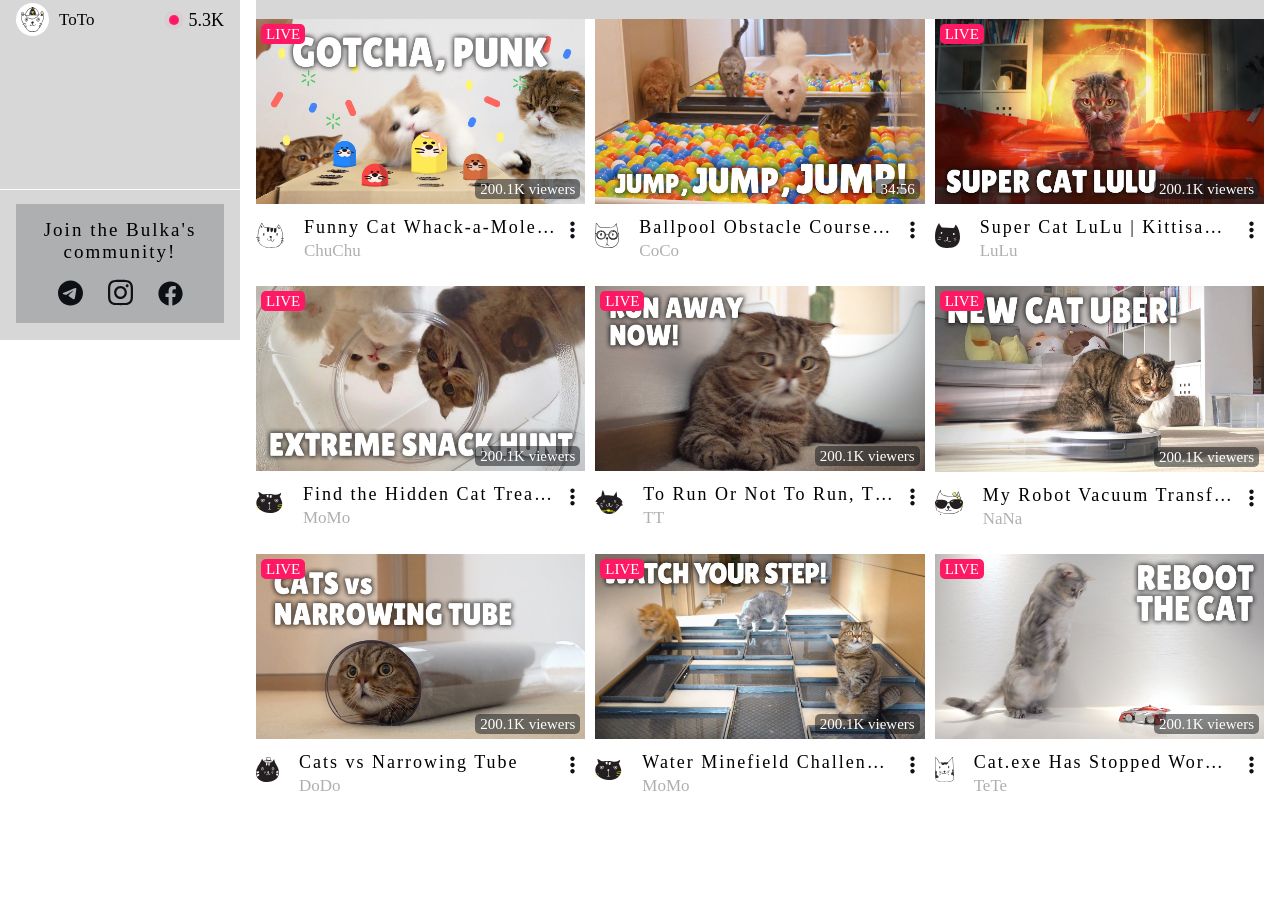
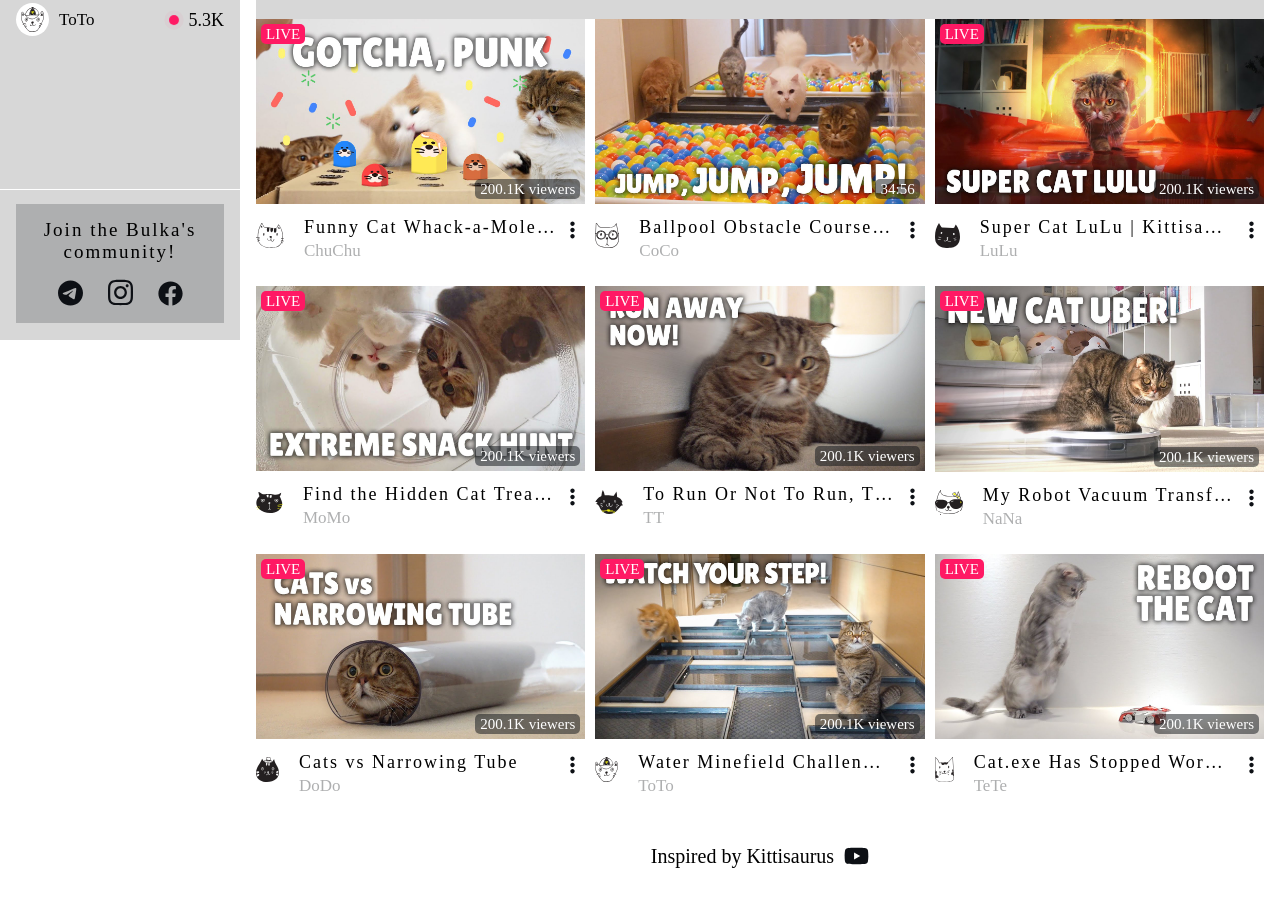
Before and after one commit to Liubomyr86/BulkaTV, a website: page html-css/index.html in a window 1280 px wide. Shown: the part 460-1358 px from the top of the page. Before the commit the page ends 1288 px from the top, so only its background shows below. Drawn offline with Linux system fonts and the light colour scheme.

Commit message:
add footer

```diff
--- a/html-css/index.html
+++ b/html-css/index.html
@@ -291,12 +291,12 @@
               </div>
             </div>
             <div class="video__discription">
-              <div class="user__image user__image_momo"></div>
+              <div class="user__image user__image_toto"></div>
               <div class="video__content">
                 <p class="video__title">
                   Water Minefield Challenge! Watch Your Step! | Kittisaurus
                 </p>
-                <p class="video__name user__name">MoMo</p>
+                <p class="video__name user__name">ToTo</p>
               </div>
               <div class="video__ellipsis icon icon_ellipsis"></div>
             </div>
@@ -320,6 +320,10 @@
             </div>
           </div>
         </div>
+        <footer class="footer">
+          <p class="footer__text">Inspired by Kittisaurus</p>
+          <span class="icon icon_youtube"></span>
+        </footer>
       </div>
     </main>
   </body>
--- a/html-css/sass/components/_icon.scss
+++ b/html-css/sass/components/_icon.scss
@@ -41,7 +41,8 @@
 
   &_telegram,
   &_instagram,
-  &_facebook {
+  &_facebook,
+  &_youtube {
     width: 25px;
     background: $neutralDark;
 
@@ -80,6 +81,12 @@
     mask: url("assets/icons/facebook.svg");
     height: 25px;
   }
+  &_youtube {
+    -webkit-mask: url("assets/icons/youtube.svg");
+    mask: url("assets/icons/youtube.svg");
+    height: 22px;
+    margin-left: 10px;
+  }
 
   &_ellipsis {
     -webkit-mask: url("assets/icons/ellipsis-vertical-solid.svg");
--- a/html-css/sass/layout/_content.scss
+++ b/html-css/sass/layout/_content.scss
@@ -20,5 +20,6 @@
     display: grid;
     grid-template-columns: repeat(3, 1fr);
     gap: 10px;
+    margin-bottom: 30px;
   }
 }
--- /dev/null
+++ b/html-css/sass/layout/_footer.scss
@@ -0,0 +1,18 @@
+.footer {
+  display: flex;
+  justify-content: center;
+  align-items: center;
+  margin-top: auto;
+  margin-bottom: 10px;
+
+  &__text {
+    text-align: center;
+    font-size: 2rem;
+    line-height: 3rem;
+
+    &::selection {
+      color: $neutralLight;
+      background: $primary;
+    }
+  }
+}
--- a/html-css/sass/style.scss
+++ b/html-css/sass/style.scss
@@ -19,3 +19,4 @@
 @import "layout/main";
 @import "layout/sidebar";
 @import "layout/content";
+@import "layout/footer";
```
Also changed, not shown: html-css/assets/icons/youtube.svg (added), html-css/style.css, 1 other file.
